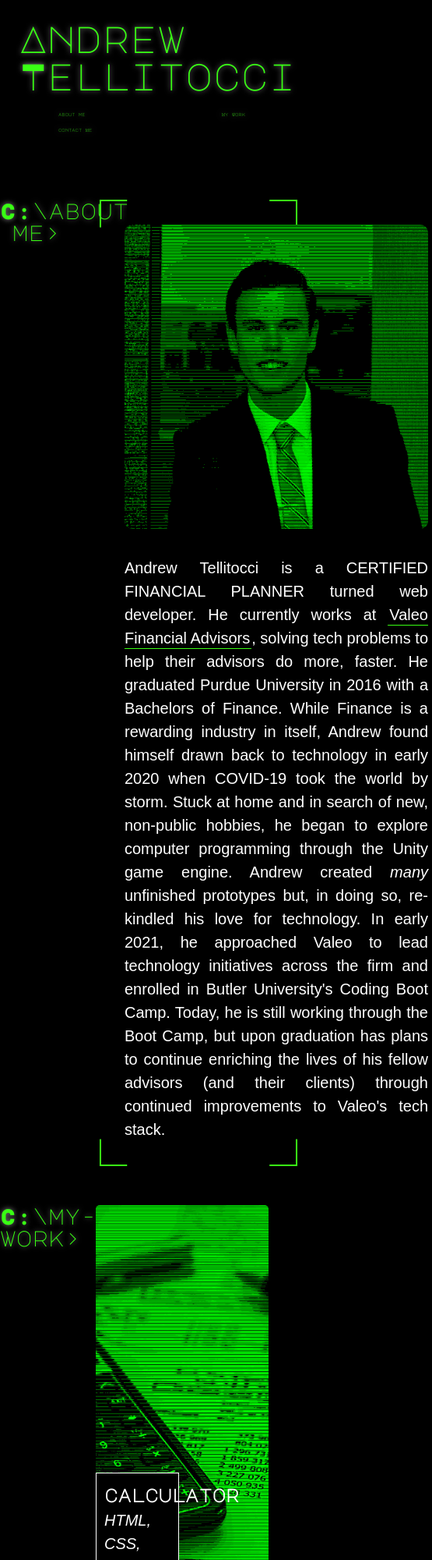
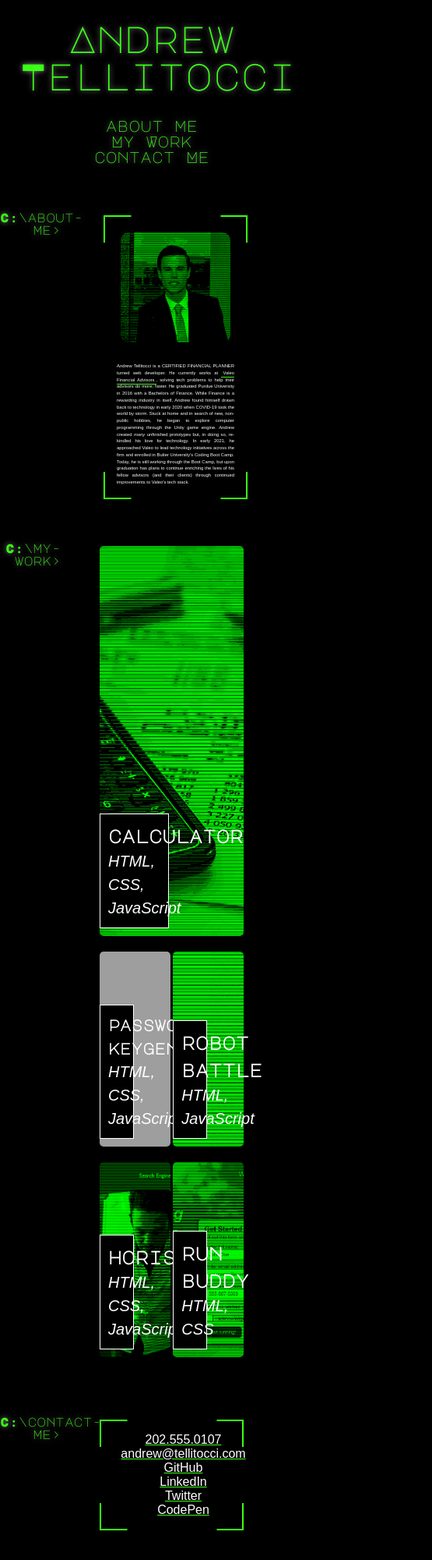
Before and after one commit to antellitocci/portfolio, a plain HTML site: page index.html in a window 390 px wide. Shown: the top 2000 px of the page at 78% size, 555 px wide, since content can reach past the window. Drawn offline with Linux system fonts and the light colour scheme; grey boxes are pictures that could not be loaded; a web font is replaced by a local one.

Commit message:
initial media query styling

```diff
--- a/assets/css/style.css
+++ b/assets/css/style.css
@@ -278,7 +278,8 @@ h4
 {
     display: flex;
     flex-wrap: wrap;
-    justify-content: flex-start;
+    justify-content: space-evenly;
+    margin-left: 15px;
     list-style: none;
     width: 100%;
 
@@ -287,7 +288,7 @@ h4
 .contact-items ul li a
 {
     padding: 30px 30px;
-    font-size: 1.25vw;
+    font-size: 24px;
     color: var(--tertiary-color);
     text-decoration: underline var(--secondary-color);
 }
@@ -318,21 +319,19 @@ h4
     border: 2px solid var(--secondary-color);
     display: flex;
     margin: auto auto;
-    padding: 25px;
+    padding: 15px;
     position: relative;
     width: auto;
 }
 
 .border-content
 {
-    position: relative;
     display: flex;
     flex-wrap: wrap;
     margin: 0;
     padding: 0;
     z-index: 5;
 }
-
 .border-corners-only::before,
 .border-corners-only::after {
   content: '';
@@ -357,3 +356,71 @@ h4
   transform: translateY(-50%);
   z-index: 1;
 }
+
+/*Media Query for small screens*/
+@media screen and (max-width: 980px)
+{
+    header
+    {
+        padding-bottom: 0;
+        justify-content: center;
+        position: relative;
+    }
+
+    header h1
+    {
+        width: 100%;
+        text-align: center;
+    }
+
+    header nav ul
+    {
+        margin-top: 20px;
+        width: 100%;
+        justify-content: center;
+    }
+
+    header nav ul li a
+    {
+        font-size: 20px;
+        margin-top: 25px;
+    }
+    .border-content, .border-corners-only
+    {
+        width: 100%;
+        font-size: 1.5vw;
+    }
+    .about-content, .images-list, .contact-items
+    {
+        width: 50vw;
+        padding: 5px;
+    }
+
+    .about-content p
+    {
+        font-size: 1.5vw;
+        margin: auto 0;
+        padding: 0px;
+    }
+    .primary-header h2
+    {
+        font-size: 16px;
+    }
+
+    .hero img
+    {
+        height: auto;
+        width: 100%;
+    }
+
+    .contact-items ul
+    {
+        justify-content: center;
+        align-items: center;
+    }
+
+    .contact-items ul li a
+    {
+        font-size: 16px;
+    }
+}
```
